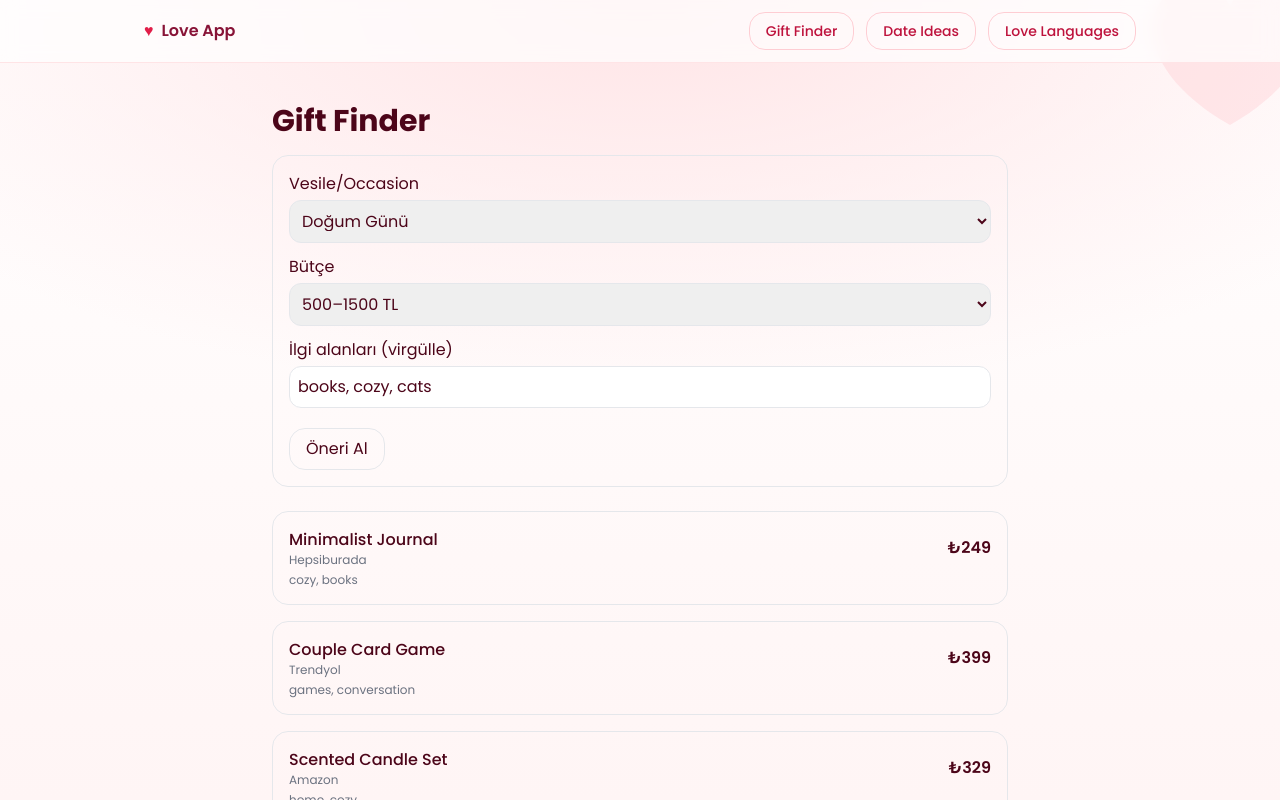
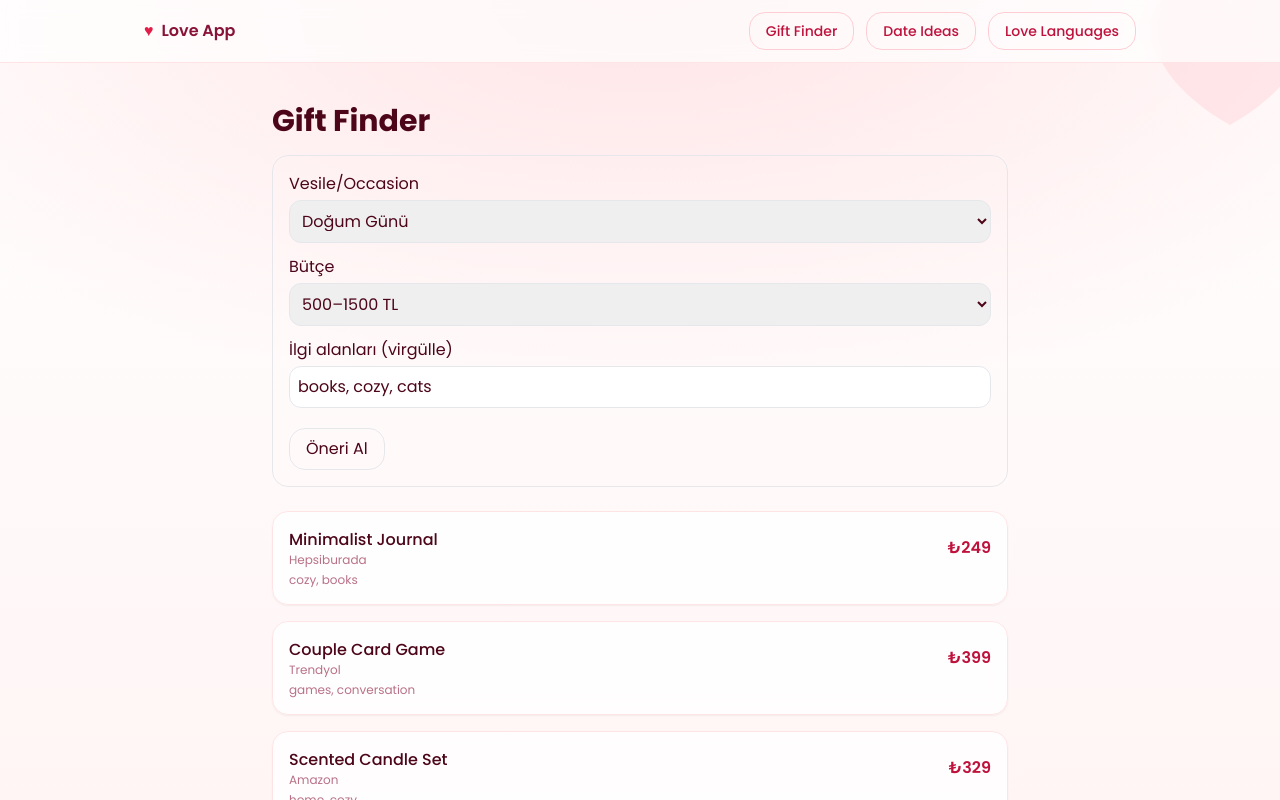
Before and after one commit to iiisaiii/Love-App, a Next.js app: page /tools/gift-finder in a window 1280 px wide. Both pictures are taken after a click on the button "Öneri Al". Shown: the top 800 px of the page. Built offline with nearby package versions, Linux system fonts and the light colour scheme; no server answers.

Commit message:
Update affiliate-card.tsx

```diff
--- a/src/components/affiliate-card.tsx
+++ b/src/components/affiliate-card.tsx
@@ -1,14 +1,14 @@
-export function AffiliateCard({ item }: { item: { id:string; title:string; price:string; url:string; merchant?:string; tag?:string } }){
+export function AffiliateCard({ item }: { item: { id:string; title:string; price:string; url:string; merchant?:string; tag?:string } }) {
   return (
-    <a href={item.url} className="block border rounded-2xl p-4 hover:shadow">
+    <a href={item.url} className="card p-4 block hover:shadow-md transition">
       <div className="flex items-center justify-between">
         <div>
-          <div className="font-medium">{item.title}</div>
-          <div className="text-xs text-gray-500">{item.merchant || 'Partner'}</div>
+          <div className="font-medium text-rose-950">{item.title}</div>
+          <div className="text-xs text-rose-900/60">{item.merchant || 'Partner'}</div>
         </div>
-        <div className="font-semibold">{item.price}</div>
+        <div className="font-semibold text-rose-700">{item.price}</div>
       </div>
-      <div className="text-xs text-gray-500 mt-1">{item.tag}</div>
+      {item.tag && <div className="text-xs text-rose-900/60 mt-1">{item.tag}</div>}
     </a>
   );
 }
```
